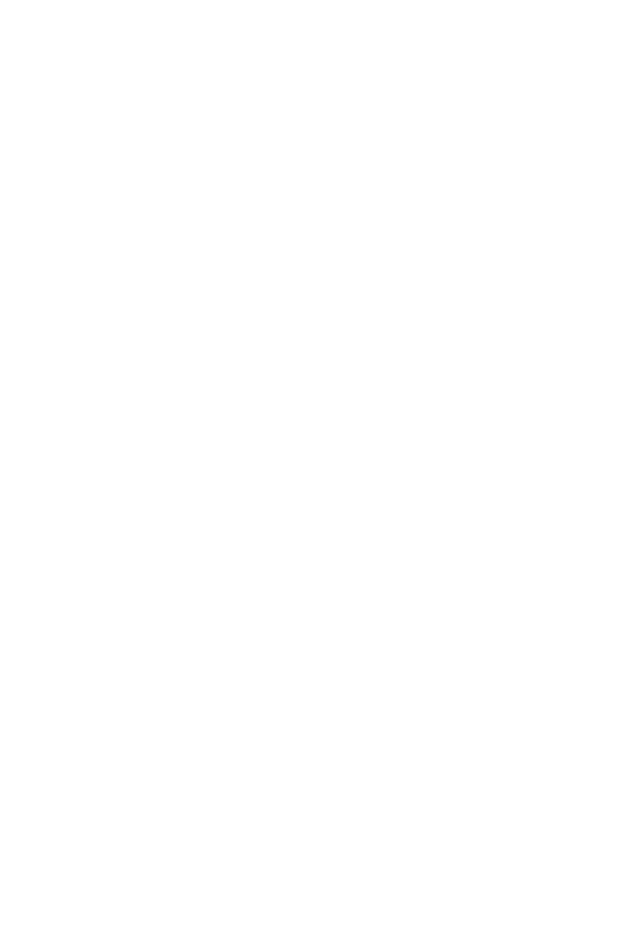
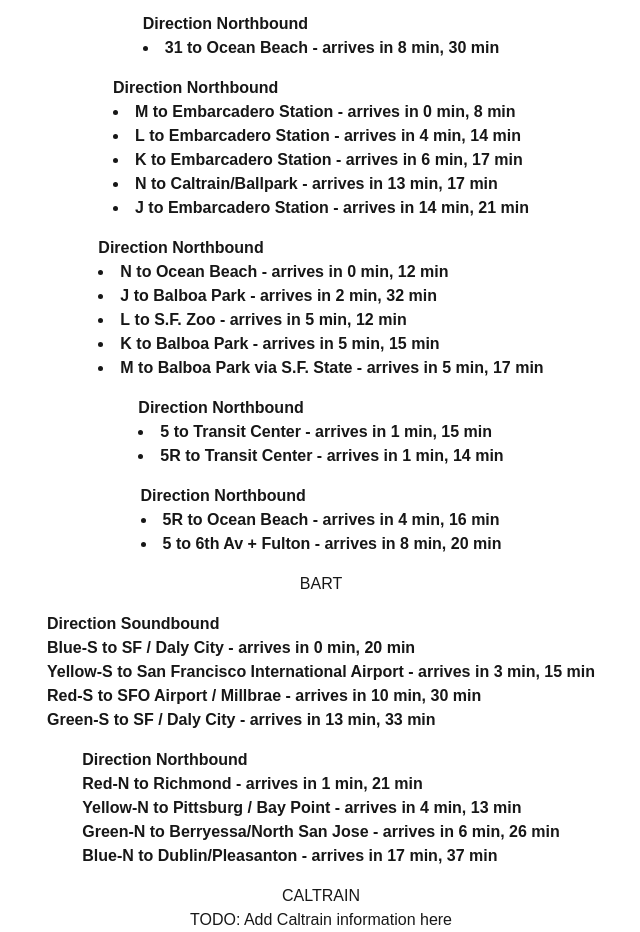
Before and after one commit to lukecheng1998/transit-monitor-ui, a Next.js app: page / in a window 1280 px wide. Shown: the part 420-1352 px from the top of the page, without its empty margins (319-959 px from the left). Before the commit the page ends 800 px from the top, so only its background shows below. Built offline with nearby package versions, Linux system fonts and the light colour scheme.

Commit message:
added data

```diff
--- /dev/null
+++ b/src/app/json-files/bart.json
@@ -0,0 +1,70 @@
+[
+  [
+    {
+      "line": "Blue-S",
+      "destination": "SF / Daly City",
+      "arrival_time": [
+        0,
+        20
+      ]
+    },
+    {
+      "line": "Yellow-S",
+      "destination": "San Francisco International Airport",
+      "arrival_time": [
+        3,
+        15
+      ]
+    },
+    {
+      "line": "Red-S",
+      "destination": "SFO Airport / Millbrae",
+      "arrival_time": [
+        10,
+        30
+      ]
+    },
+    {
+      "line": "Green-S",
+      "destination": "SF / Daly City",
+      "arrival_time": [
+        13,
+        33
+      ]
+    }
+  ],
+  [
+    {
+      "line": "Red-N",
+      "destination": "Richmond",
+      "arrival_time": [
+        1,
+        21
+      ]
+    },
+    {
+      "line": "Yellow-N",
+      "destination": "Pittsburg / Bay Point",
+      "arrival_time": [
+        4,
+        13
+      ]
+    },
+    {
+      "line": "Green-N",
+      "destination": "Berryessa/North San Jose",
+      "arrival_time": [
+        6,
+        26
+      ]
+    },
+    {
+      "line": "Blue-N",
+      "destination": "Dublin/Pleasanton",
+      "arrival_time": [
+        17,
+        37
+      ]
+    }
+  ]
+]
--- /dev/null
+++ b/src/app/json-files/caltrain.json
@@ -0,0 +1,12 @@
+[
+  [
+    {
+      "line": "Local Weekday",
+      "destination": "Tamien",
+      "departure_time": [
+        14,
+        44
+      ]
+    }
+  ]
+]
--- /dev/null
+++ b/src/app/json-files/sf_muni.json
@@ -0,0 +1,220 @@
+[
+  [
+    {
+      "line": "38R",
+      "line_name": "GEARY RAPID",
+      "destination": "Transit Center",
+      "arrival_time": [
+        2,
+        4
+      ]
+    },
+    {
+      "line": "38",
+      "line_name": "GEARY",
+      "destination": "Transit Center",
+      "arrival_time": [
+        4,
+        6
+      ]
+    }
+  ],
+  [
+    {
+      "line": "38R",
+      "line_name": "GEARY RAPID",
+      "destination": "48th Avenue",
+      "arrival_time": [
+        0,
+        7
+      ]
+    },
+    {
+      "line": "38",
+      "line_name": "GEARY",
+      "destination": "Balboa + 33rd Avenue",
+      "arrival_time": [
+        10,
+        21
+      ]
+    }
+  ],
+  [
+    {
+      "line": "49",
+      "line_name": "VAN NESS-MISSION",
+      "destination": "North Point & Van Ness",
+      "arrival_time": [
+        2,
+        4
+      ]
+    }
+  ],
+  [
+    {
+      "line": "49",
+      "line_name": "VAN NESS-MISSION",
+      "destination": "City College",
+      "arrival_time": [
+        3,
+        11
+      ]
+    }
+  ],
+  [
+    {
+      "line": "31",
+      "line_name": "BALBOA",
+      "destination": "Caltrain",
+      "arrival_time": [
+        15,
+        32
+      ]
+    }
+  ],
+  [
+    {
+      "line": "31",
+      "line_name": "BALBOA",
+      "destination": "Ocean Beach",
+      "arrival_time": [
+        8,
+        30
+      ]
+    }
+  ],
+  [
+    {
+      "line": "M",
+      "line_name": "OCEAN VIEW",
+      "destination": "Embarcadero Station",
+      "arrival_time": [
+        0,
+        8
+      ]
+    },
+    {
+      "line": "L",
+      "line_name": "TARAVAL",
+      "destination": "Embarcadero Station",
+      "arrival_time": [
+        4,
+        14
+      ]
+    },
+    {
+      "line": "K",
+      "line_name": "INGLESIDE",
+      "destination": "Embarcadero Station",
+      "arrival_time": [
+        6,
+        17
+      ]
+    },
+    {
+      "line": "N",
+      "line_name": "JUDAH",
+      "destination": "Caltrain/Ballpark",
+      "arrival_time": [
+        13,
+        17
+      ]
+    },
+    {
+      "line": "J",
+      "line_name": "CHURCH",
+      "destination": "Embarcadero Station",
+      "arrival_time": [
+        14,
+        21
+      ]
+    }
+  ],
+  [
+    {
+      "line": "N",
+      "line_name": "JUDAH",
+      "destination": "Ocean Beach",
+      "arrival_time": [
+        0,
+        12
+      ]
+    },
+    {
+      "line": "J",
+      "line_name": "CHURCH",
+      "destination": "Balboa Park",
+      "arrival_time": [
+        2,
+        32
+      ]
+    },
+    {
+      "line": "L",
+      "line_name": "TARAVAL",
+      "destination": "S.F. Zoo",
+      "arrival_time": [
+        5,
+        12
+      ]
+    },
+    {
+      "line": "K",
+      "line_name": "INGLESIDE",
+      "destination": "Balboa Park",
+      "arrival_time": [
+        5,
+        15
+      ]
+    },
+    {
+      "line": "M",
+      "line_name": "OCEAN VIEW",
+      "destination": "Balboa Park via S.F. State",
+      "arrival_time": [
+        5,
+        17
+      ]
+    }
+  ],
+  [
+    {
+      "line": "5",
+      "line_name": "FULTON",
+      "destination": "Transit Center",
+      "arrival_time": [
+        1,
+        15
+      ]
+    },
+    {
+      "line": "5R",
+      "line_name": "FULTON RAPID",
+      "destination": "Transit Center",
+      "arrival_time": [
+        1,
+        14
+      ]
+    }
+  ],
+  [
+    {
+      "line": "5R",
+      "line_name": "FULTON RAPID",
+      "destination": "Ocean Beach",
+      "arrival_time": [
+        4,
+        16
+      ]
+    },
+    {
+      "line": "5",
+      "line_name": "FULTON",
+      "destination": "6th Av + Fulton",
+      "arrival_time": [
+        8,
+        20
+      ]
+    }
+  ]
+]
--- a/src/app/page.tsx
+++ b/src/app/page.tsx
@@ -1,12 +1,52 @@
+import "./globals.css";
+import transitData from "./json-files/sf_muni.json"
+import transitData2 from "./json-files/bart.json"
+
+type Arrival = {
+    line: string,
+    destination: string,
+    arrival_time: number[];
+}
+
+type SFMuniSchedule = Arrival[][];
+const muniData: SFMuniSchedule = transitData;
+
+type bartSchedule = Arrival[][];
+const bartData: bartSchedule = transitData2;
+
 export default function Home() {
     return (
         <div className="justify-items-center">
             <main className="justify-items-center">
                 <h1>This is a test</h1>
                 <h2>MUNI</h2>
-                <p>TODO: Add Muni information here</p>
+                {muniData.map((direction, dirIdx)=> (
+                    <div key={dirIdx} className="my-4">
+                        <h3 className="font-semibold">Direction {dirIdx === 0 ? 'Transit Center': 'Northbound'}
+                            <ul className="list-disc list-inside">
+                                {direction.map((train, i)=> (
+                                    <li key={i}>
+                                        <strong>{train.line}</strong> to {train.destination} - arrives in {train.arrival_time.join(" min, ")} min
+                                    </li>
+                                ))}
+                            </ul>
+                        </h3>
+                    </div>
+                ))}
                 <h2>BART</h2>
-                <p>TODO: Add BART information here</p>
+                {bartData.map((direction, dirIdx) => (
+                    <div key={dirIdx} className="my-4">
+                        <h3 className="font-semibold">Direction {dirIdx === 0 ? 'Soundbound' : 'Northbound'}
+                            <ul className="list disc list-inside">
+                                {direction.map((train, i) => (
+                                    <li key={i}>
+                                        <strong>{train.line}</strong> to {train.destination} - arrives in {train.arrival_time.join(" min, ")} min
+                                    </li>
+                                ))}
+                            </ul>
+                        </h3>
+                    </div>
+                ))}
                 <h2>CALTRAIN</h2>
                 <p>TODO: Add Caltrain information here</p>
             </main>
```
